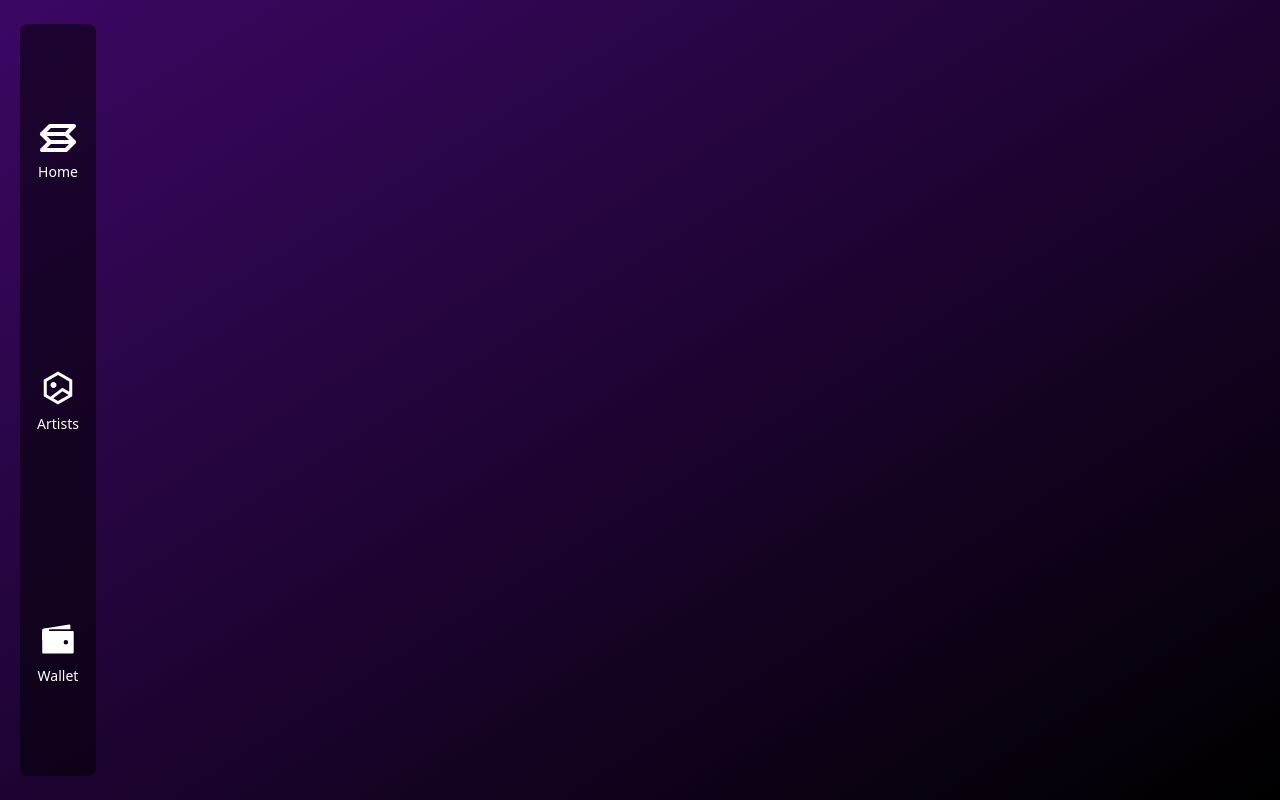
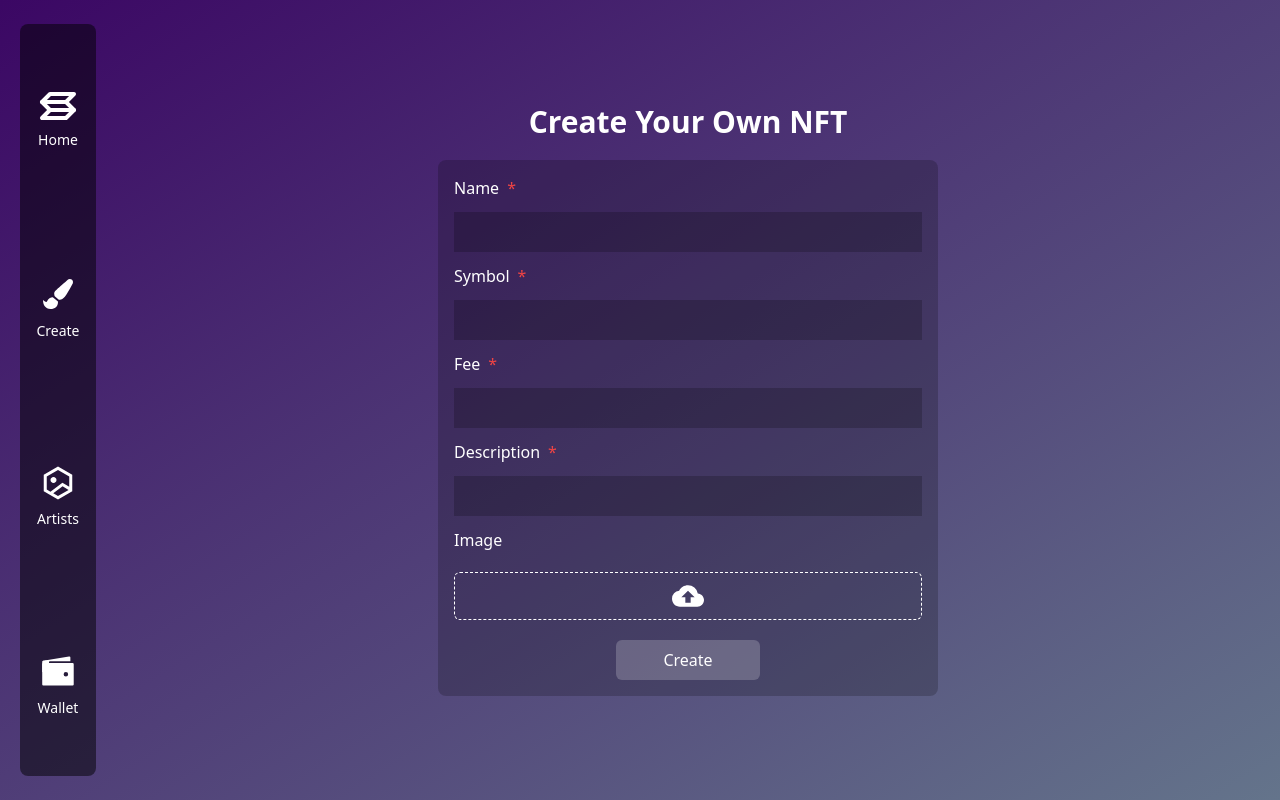
Before and after one commit to MiqeWazowhiskey/client, a React (Vite) app: page /create in a window 1280 px wide. Built offline with nearby package versions, Linux system fonts and the light colour scheme.

Commit message:
feat: create page

```diff
--- a/src/App.tsx
+++ b/src/App.tsx
@@ -5,6 +5,7 @@ import {Layout} from "./components/Layout.tsx";
 import { BrowserRouter as Router, Routes, Route } from 'react-router-dom';
 import {Artists} from "./pages/Artists.tsx";
 import {Wallet} from "./pages/Wallet.tsx";
+import {Create} from "./pages/Create.tsx";
 
 function App() {
 
@@ -15,6 +16,7 @@ function App() {
         <Route path="/" element={<Home />} />
         <Route path="/artists" element={<Artists />} />
         <Route path="/wallet" element={<Wallet />} />
+        <Route path="/create" element={<Create/>} />
       </Routes>
     </Layout>
     </Router>
--- a/src/components/Layout.tsx
+++ b/src/components/Layout.tsx
@@ -5,7 +5,7 @@ interface Props {
 }
 export const Layout = ({ children }:Props) => {
   return (
-    <div className="flex flex-row h-screen bg-gradient-to-tl from-black to-purple-950 filter">
+    <div className="flex flex-row h-screen bg-gradient-to-tl from-slate-500 to-purple-950 filter">
       <Sidebar/>
       <div className="layout-calc ml-auto overflow-y-auto">
         {children}
--- a/src/components/MintForm.tsx
+++ b/src/components/MintForm.tsx
@@ -29,7 +29,7 @@ export const MintForm = () => {
   const onSubmit = (data: MintFormProps) => console.log(data)
 
   return (
-    <form className="flex flex-col gap-3 w-[500px] px-4 py-4 bg-black bg-opacity-20 rounded-lg items-center" onSubmit={handleSubmit(onSubmit)}>
+    <form className="flex flex-col text-white gap-3 lg:w-[500px] md:w-[400px] transition-all px-4 py-4 bg-black bg-opacity-20 rounded-lg items-center" onSubmit={handleSubmit(onSubmit)}>
       <label className="flex flex-row  gap-2 w-full" htmlFor="name">Name<p className="text-red-500">*</p></label>
       <input className="bg-inherit py-2 px-4 w-full" {...register("name",{required:true})} />
       {errors.name && errors.name.type === "required" && (
--- a/src/components/Sidebar.tsx
+++ b/src/components/Sidebar.tsx
@@ -2,11 +2,12 @@ import {TbCurrencySolana} from "react-icons/tb";
 import { RiNftLine } from "react-icons/ri";
 import { IoWalletSharp } from "react-icons/io5";
 import {NavLink} from "react-router-dom";
+import {FaPaintBrush} from "react-icons/fa";
 
 export const Sidebar = () => {
   return (
     <div
-      className="w-24 h-screen flex items-center">
+      className="lg:w-24 md:w-24 w-16 h-screen flex items-center">
       <div
         className="w-full flex flex-col justify-around items-center h-[94%] ml-5 bg-black rounded-lg bg-opacity-50">
         <NavLink to="/">
@@ -15,6 +16,13 @@ export const Sidebar = () => {
             <span><TbCurrencySolana/></span>
           </div>
           <p className="text-white text-sm text-center">Home</p>
+        </NavLink>
+        <NavLink to="/create">
+          <div
+            className="rounded-full flex justify-center text-white text-3xl p-3 hover:scale-110 transition-all hover:bg-white hover:bg-opacity-20">
+            <span><FaPaintBrush/></span>
+          </div>
+          <p className="text-white text-sm text-center">Create</p>
         </NavLink>
         <NavLink to="/artists">
           <div
--- /dev/null
+++ b/src/pages/Create.tsx
@@ -0,0 +1,10 @@
+import {MintForm} from "../components/MintForm.tsx";
+
+export const Create = () => {
+  return (
+    <div className="flex items-center justify-center flex-col gap-5 w-full h-full">
+      <h3 className="text-white font-bold text-3xl text-center w-full">Create Your Own NFT</h3>
+      <MintForm/>
+    </div>
+  )
+}
--- a/src/pages/Home.tsx
+++ b/src/pages/Home.tsx
@@ -1,5 +1,3 @@
-import {NFTCard} from "../components/NFTCard.tsx";
-import {ArtistCard} from "../components/ArtistCard.tsx";
 import {MintForm} from "../components/MintForm.tsx";
 
 export const Home = () => {
```
